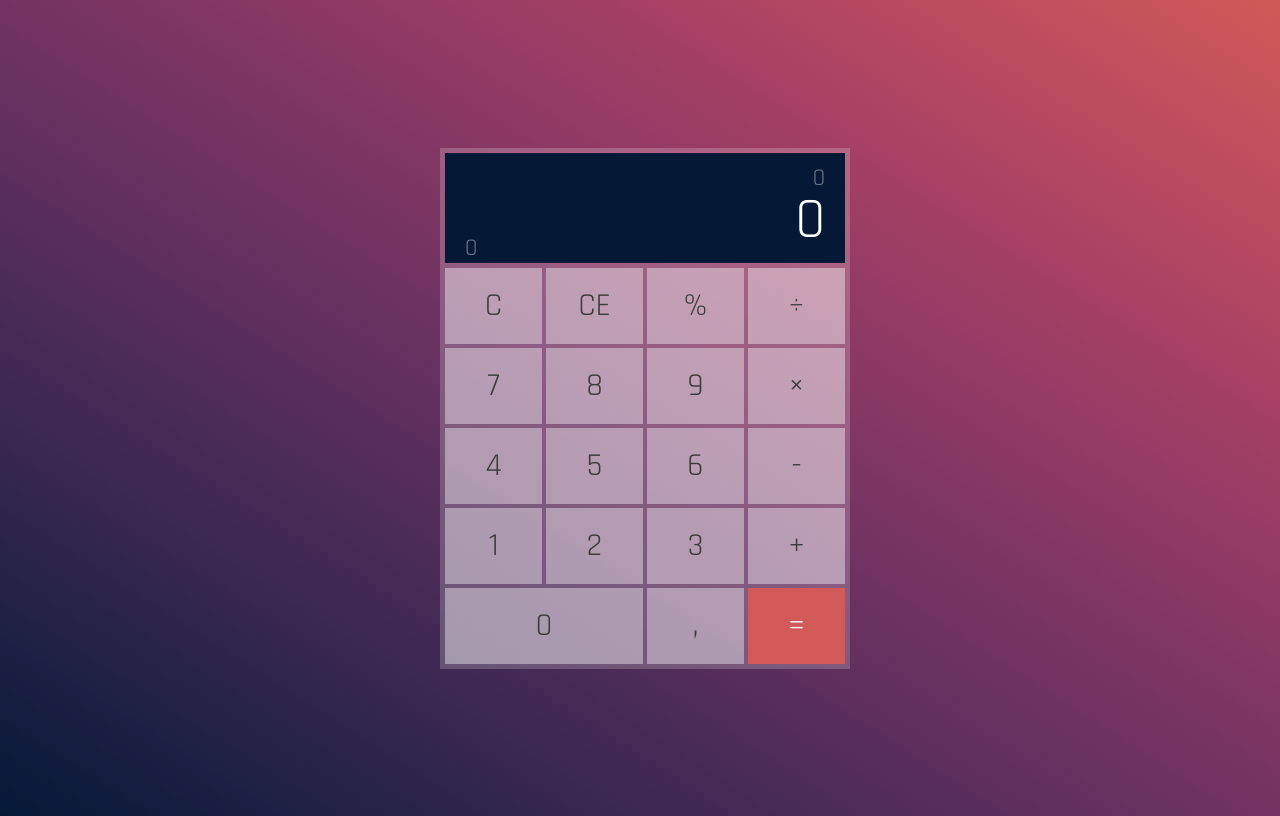
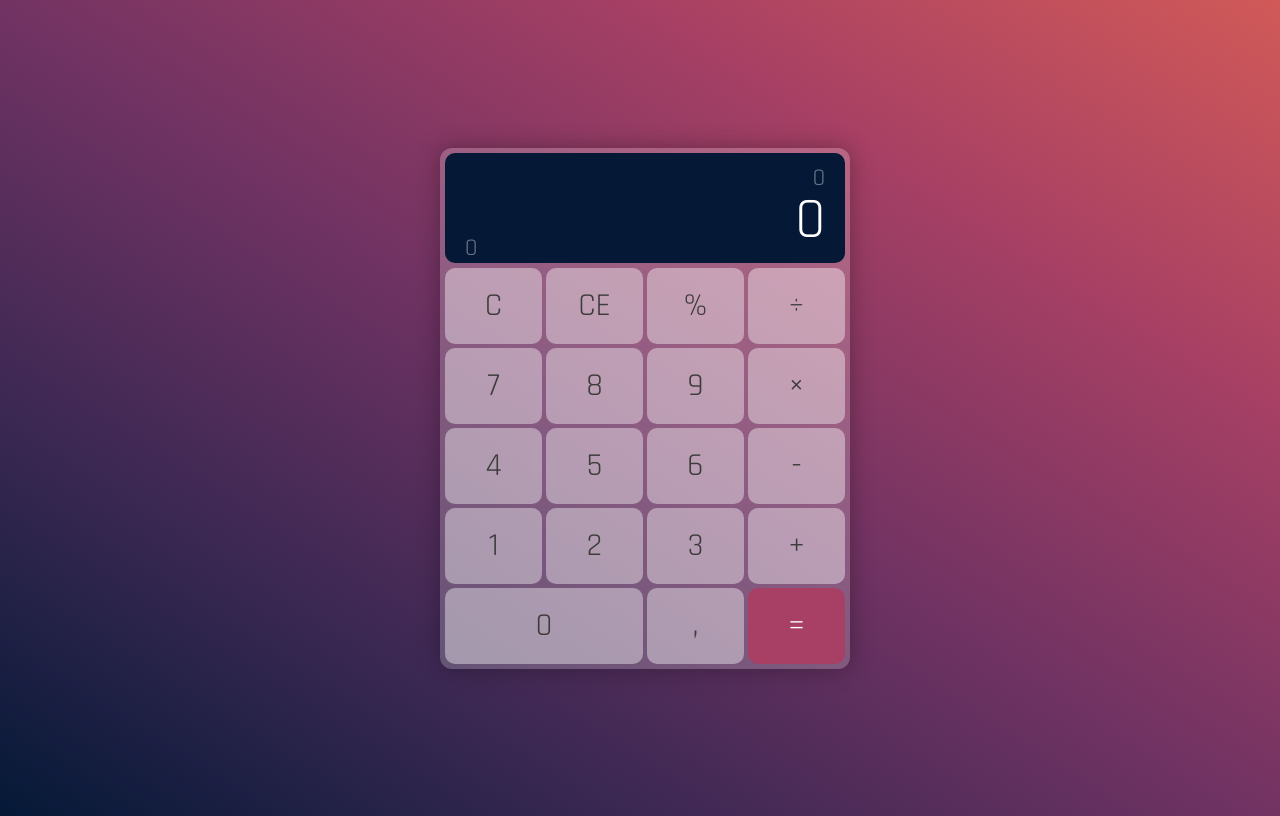
Before and after one commit to FanFunKat/calculator, a plain HTML site: page index.html in a window 1280 px wide. Drawn offline with Linux system fonts and the light colour scheme.

Commit message:
makeup added ;)

```diff
--- a/style.css
+++ b/style.css
@@ -16,6 +16,9 @@ body {
     width: 400px;
     background-color: rgba(255, 255, 255, 0.2);
     padding: 1.25% 1.25% 0.25% 1.25%;
+    border-radius: 12px;
+    overflow: hidden;
+    box-shadow: 0 0 25px 0 rgba(0,0,0,0.3);
 }
 
 .display {
@@ -23,6 +26,7 @@ body {
     padding: 10px 20px;
     background: #051937;
     color: white;
+    border-radius: 10px;
 }
 
 .display-1 {
@@ -73,8 +77,19 @@ body {
     background-color: rgba(255, 255, 255, 0.4);
     text-align: center;
     box-sizing: border-box;
+    border-radius: 10px;
     padding: 0.55rem 1rem 1rem 1rem;
 }
+
+.button:hover {
+    background-color: rgba(255, 255, 255, 0.3);
+}
+
+.button:active {
+    background-color: rgba(255, 255, 255, 0.1);
+    border: 1px solid #fff;
+}
+
 
 /* assignment elements to grid template area */
 .one {
@@ -153,5 +168,5 @@ body {
 .equal {
     grid-area: equal;
     color:white;
-    background: #D15A58;
+    background-color: #a74064;
 }
```
